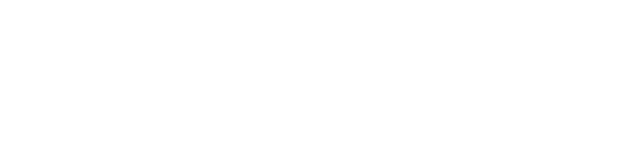
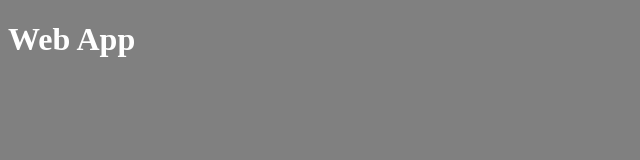
Before and after one commit to kangurtboy/alif_js_level_1, a plain HTML site: page hw_1/index.html in a window 1280 px wide. Shown: the whole page, without its empty margins (0-640 px from the left). Drawn offline with Linux system fonts and the light colour scheme.

Commit message:
Выполнил первое дз

```diff
--- /dev/null
+++ b/hw_1/css/styles.css
@@ -0,0 +1,4 @@
+body{
+	background-color: gray;
+	color: white;
+}
--- a/hw_1/index.html
+++ b/hw_1/index.html
@@ -4,9 +4,11 @@
 	<meta charset="UTF-8">
 	<meta http-equiv="X-UA-Compatible" content="IE=edge">
 	<meta name="viewport" content="width=device-width, initial-scale=1.0">
+	<link rel="stylesheet" href="css/styles.css">
 	<title>Document</title>
 </head>
 <body>
-
+	<h1>Web App</h1>
+	<script src="js/app.js"></script>
 </body>
 </html>
--- a/hw_1/js/app.js
+++ b/hw_1/js/app.js
@@ -0,0 +1 @@
+console.log('js worked!');
```
Also changed, not shown: hw_1/css/style.css (deleted).
